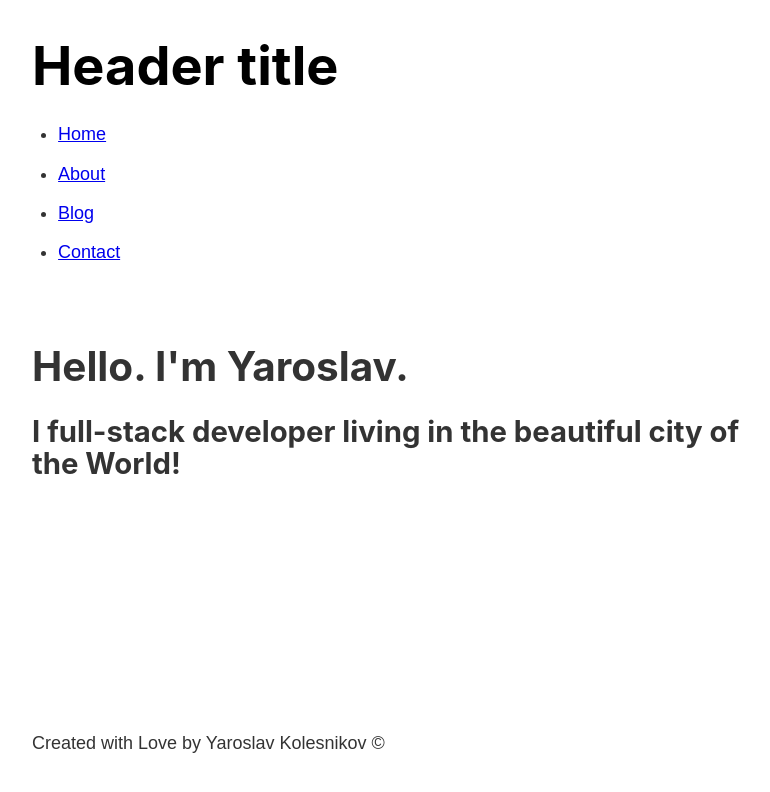
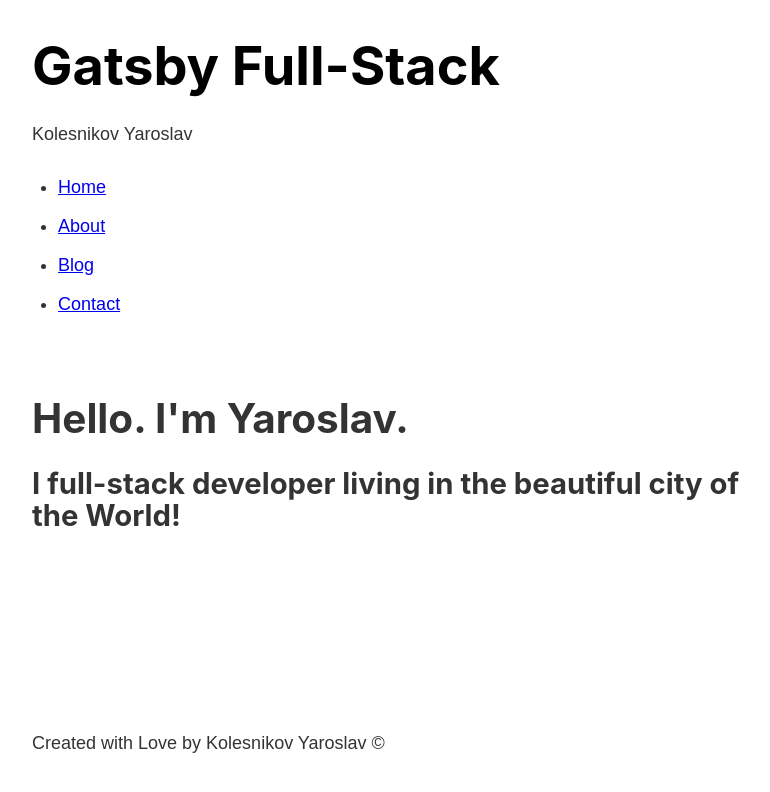
Before and after one commit to YaroslavW/gatsby-bc-project, a Gatsby site: page / in a window 1280 px wide. Shown: the whole page, without its empty margins (246-1016 px from the left). Built offline with nearby package versions, Linux system fonts and the light colour scheme; Gatsby itself is replaced by a stand-in of ours.

Commit message:
Graphql with static data

```diff
--- a/gatsby-config.js
+++ b/gatsby-config.js
@@ -6,7 +6,9 @@
 
 module.exports = {
   /* Your site config here */
-  plugins: [
-    'gatsby-plugin-sass'
-  ]
+  siteMetadata: {
+    title: `Gatsby Full-Stack`,
+    author: `Kolesnikov Yaroslav`
+  },
+  plugins: ["gatsby-plugin-sass"],
 }
--- a/src/components/footer.js
+++ b/src/components/footer.js
@@ -1,9 +1,19 @@
 import React from 'react';
+import {graphql, useStaticQuery} from 'gatsby';
 
 const Footer = () => {
+  const data = useStaticQuery(graphql`
+    query {
+      site {
+        siteMetadata {
+          author
+        }
+      }
+    }
+  `)
   return (
     <footer>
-      <p>Created with Love by Yaroslav Kolesnikov © </p>
+      <p>Created with Love by {data.site.siteMetadata.author} © </p>
     </footer>
   )
 };
--- a/src/components/header.js
+++ b/src/components/header.js
@@ -1,16 +1,27 @@
 import React from 'react';
-import {Link} from 'gatsby';
+import {Link, graphql, useStaticQuery} from 'gatsby';
 // import './header.module.scss';
 import myHeaderStyles from "./header.module.scss";
 
 const Header = () => {
+  const data = useStaticQuery(graphql`
+    query {
+      site {
+        siteMetadata {
+          title,
+          author
+        }
+      }
+    }
+  `)
   return (
     <header className={myHeaderStyles.header}>
       <h1>
         <Link className={myHeaderStyles.title} to="/">
-          Header title
+          {data.site.siteMetadata.title}
         </Link>
       </h1>
+      <p>{data.site.siteMetadata.author}</p>
       <nav>
         <ul className={myHeaderStyles.navList}>
           <li>
```
